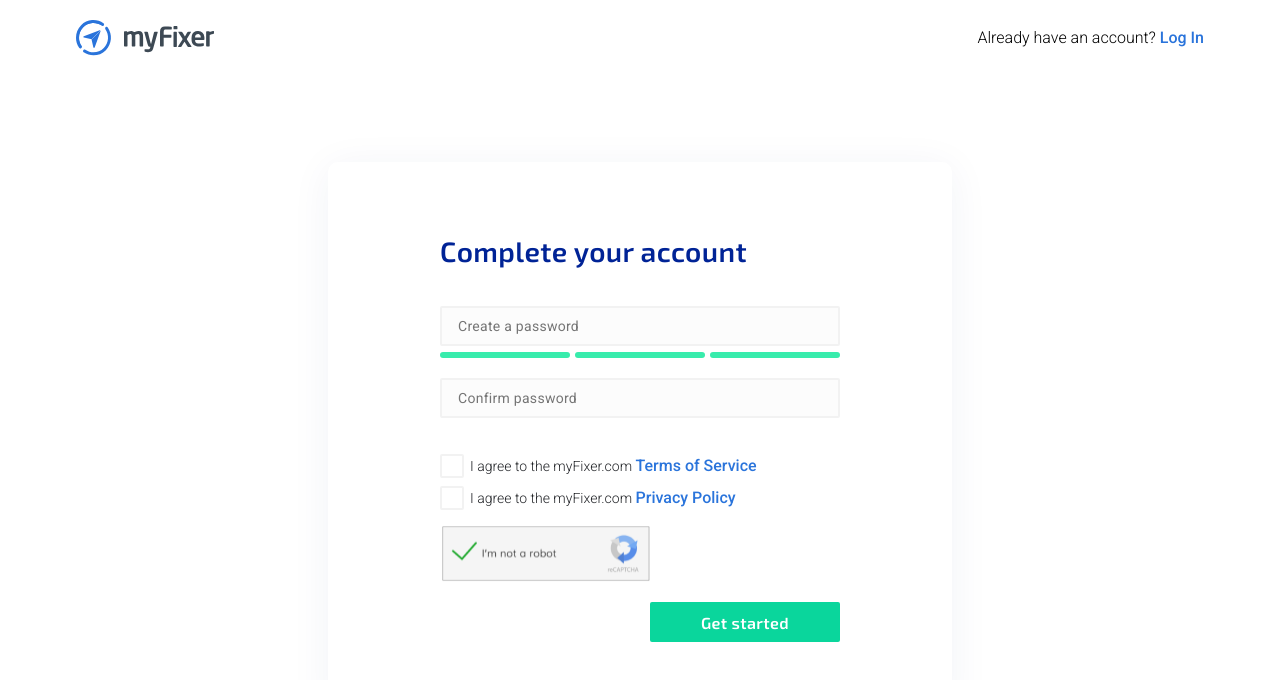
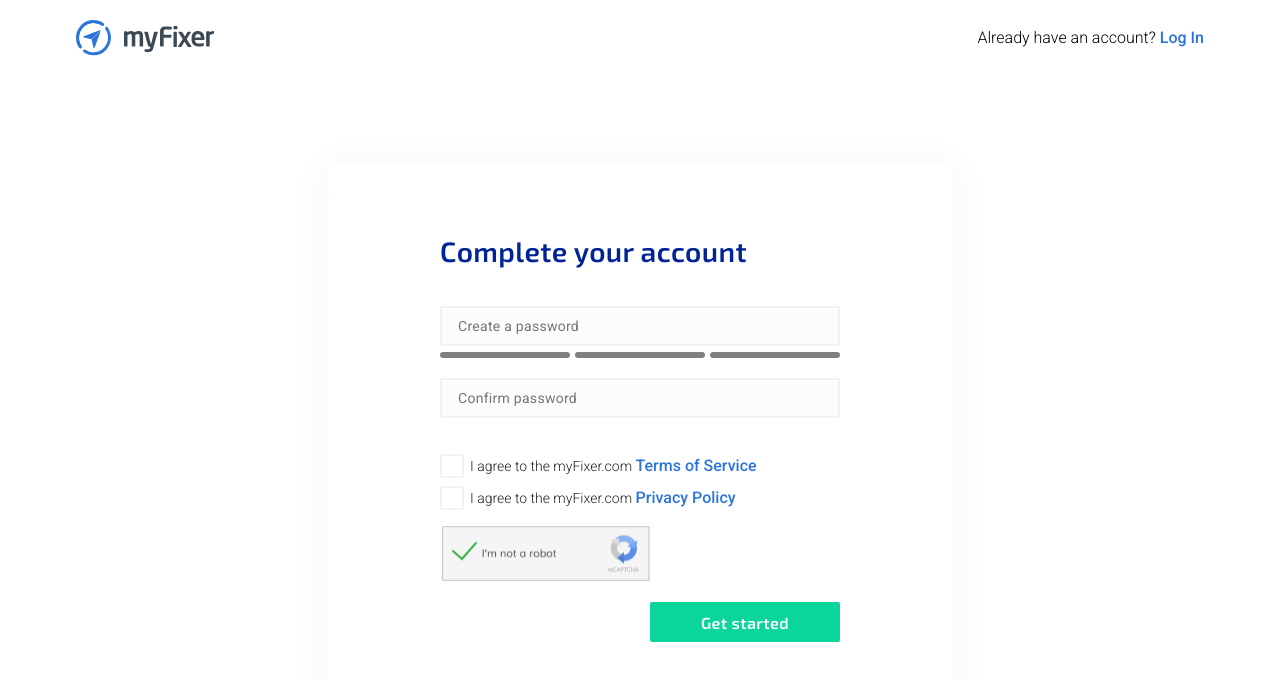
Before and after one commit to sokolmmm/my-fixer, a React (Create React App) app: page /signup/complete-account in a window 1280 px wide. Shown: the top 680 px of the page. Built offline with nearby package versions, Linux system fonts and the light colour scheme; grey boxes are pictures that could not be loaded.

Commit message:
add styles

```diff
--- a/src/components/Profile/AccountInfo/AccountInfo.module.scss
+++ b/src/components/Profile/AccountInfo/AccountInfo.module.scss
@@ -6,7 +6,7 @@
   display: grid;
   grid-template-columns: minmax(200px, 400px) minmax(200px, 400px);
   grid-template-rows: 60px 40px;
-  gap: 40px;
+  gap: 50px;
   justify-content: center;
 
   button {
--- a/src/components/Profile/PersonalInfo/PersonalInfo.module.scss
+++ b/src/components/Profile/PersonalInfo/PersonalInfo.module.scss
@@ -3,8 +3,8 @@
   grid-column-start: 2;
   grid-column-end: 3;
   display: grid;
-  grid-template-columns: 1.6fr minmax(200px, 3.5fr) minmax(200px, 3.5fr);
-  gap: 30px;
+  grid-template-columns: 136px minmax(200px, 3.5fr) minmax(200px, 3.5fr);
+  gap: 50px;
 
   .firstColumn {
     display: grid;
--- a/src/components/Profile/Profile.module.scss
+++ b/src/components/Profile/Profile.module.scss
@@ -6,7 +6,7 @@
   row-gap:80px;
 
   grid-template-rows: 56px 1fr;
-  grid-template-columns: minmax(1.25rem, 0.75fr) minmax(750px, 3fr) minmax(1.25rem, 0.75fr);
+  grid-template-columns: minmax(1.25rem, 0.4fr) minmax(750px, 3fr) minmax(1.25rem, 1fr);
 
   .toggleTabs {
     grid-column-start: 2;
--- a/src/components/SignUp/CompleteAccount/CompleteAccountForm/CompleteAccountForm.jsx
+++ b/src/components/SignUp/CompleteAccount/CompleteAccountForm/CompleteAccountForm.jsx
@@ -1,7 +1,7 @@
 /* eslint-disable jsx-a11y/label-has-associated-control */
 /* eslint-disable no-unused-vars */
 import {
-  ErrorMessage, Field, Form, Formik,
+  ErrorMessage, Form, Formik, useFormikContext,
 } from 'formik';
 import React from 'react';
 import { NavLink } from 'react-router-dom';
@@ -9,7 +9,7 @@ import * as Yup from 'yup';
 import GreenButton from '../../../common/Buttons/GreenButton/GreenButton';
 import TextError from '../../../common/Forms/TextError/TextError';
 import styles from './CompleteAccountForm.module.scss';
-import recaptcha from '../../../../assets/images/recaptcha.png';
+import reCaptcha from '../../../../assets/images/re_captcha.png';
 import FormikControl from '../../../common/Forms/FormikControl/FormikControl';
 
 const initialValues = {
@@ -39,8 +39,26 @@ function CompleteAccountForm() {
           />
 
           <div className={styles.errorPassword}>
-            <span> </span>
-            <span> </span>
+            <span
+              className={
+                formik.values.password.match(/[0-9]$/g)
+                || formik.values.password.match(/[A]$/g)
+                  ? styles.red
+                  : null
+              }
+            >
+              {' '}
+            </span>
+            <span
+              className={
+                formik.values.password.match(/^[A-Z]/g)
+                && formik.values.password.length >= 5
+                  ? styles.red
+                  : null
+              }
+            >
+              {' '}
+            </span>
             <span> </span>
           </div>
 
@@ -60,7 +78,7 @@ function CompleteAccountForm() {
               name="termsService"
               label="I agree to the myFixer.com"
             />
-            <a href="s">Terms of Service</a>
+            <NavLink to="s">Terms of Service</NavLink>
           </div>
 
           <div className={styles.checkboxGroup}>
@@ -69,11 +87,11 @@ function CompleteAccountForm() {
               name="privacyPolicy"
               label="I agree to the myFixer.com"
             />
-            <a href="s">Privacy Policy</a>
+            <NavLink to="s">Privacy Policy</NavLink>
           </div>
 
           <figure>
-            <img src={recaptcha} alt="recaptcha" />
+            <img src={reCaptcha} alt="reCaptcha" />
           </figure>
 
           <GreenButton textBody="Get started" />
--- a/src/components/SignUp/CompleteAccount/CompleteAccountForm/CompleteAccountForm.module.scss
+++ b/src/components/SignUp/CompleteAccount/CompleteAccountForm/CompleteAccountForm.module.scss
@@ -15,8 +15,11 @@
       content: '';
       height: 6px;
       margin-top: 6px;
-      background: #38ecac;
       border-radius: 3px;
+      background: gray;
+    }
+    .red::after {
+      background: red;
     }
   }
 }
```
Also changed, not shown: src/assets/images/re_captcha.png (renamed from src/assets/images/recaptcha.png), src/redux/store.js (added).
